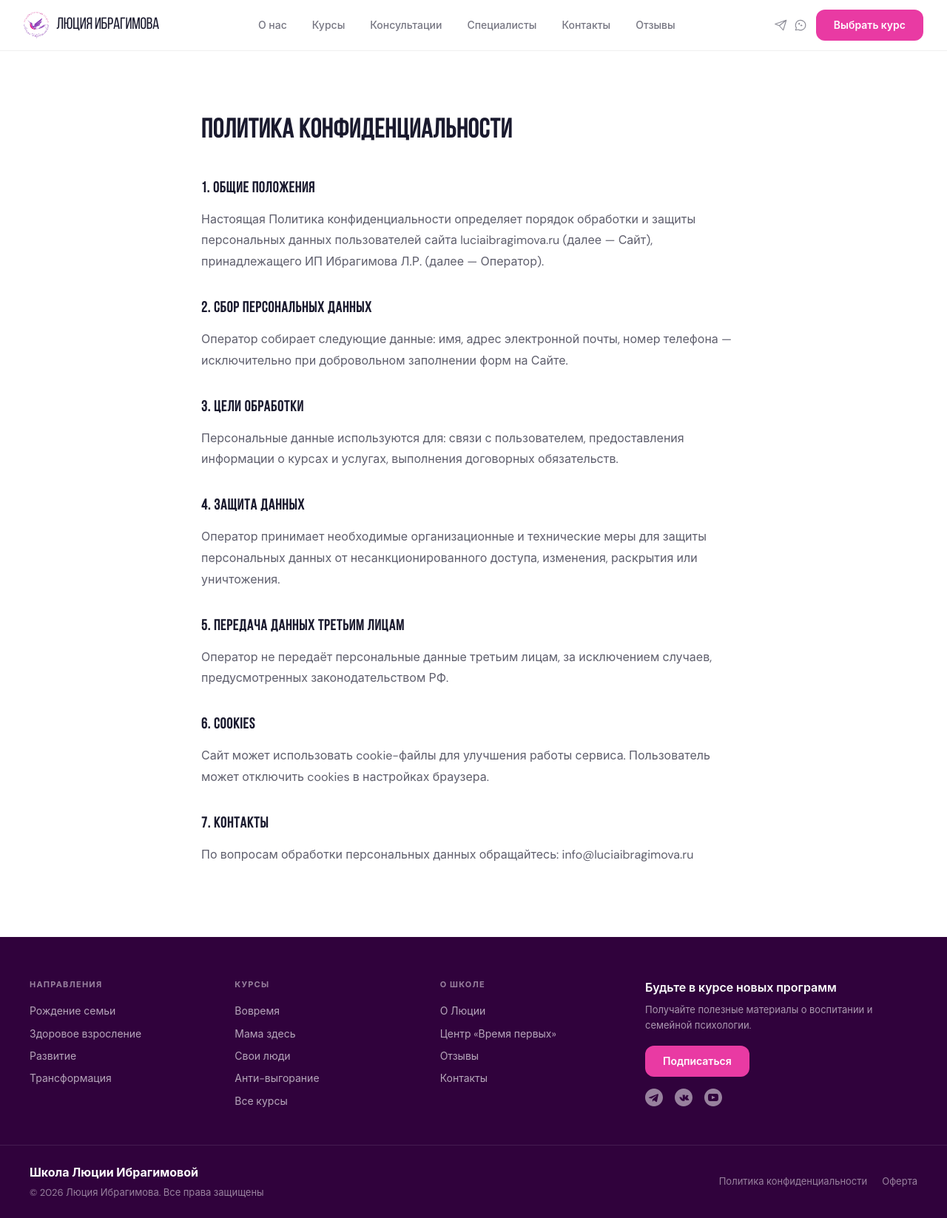
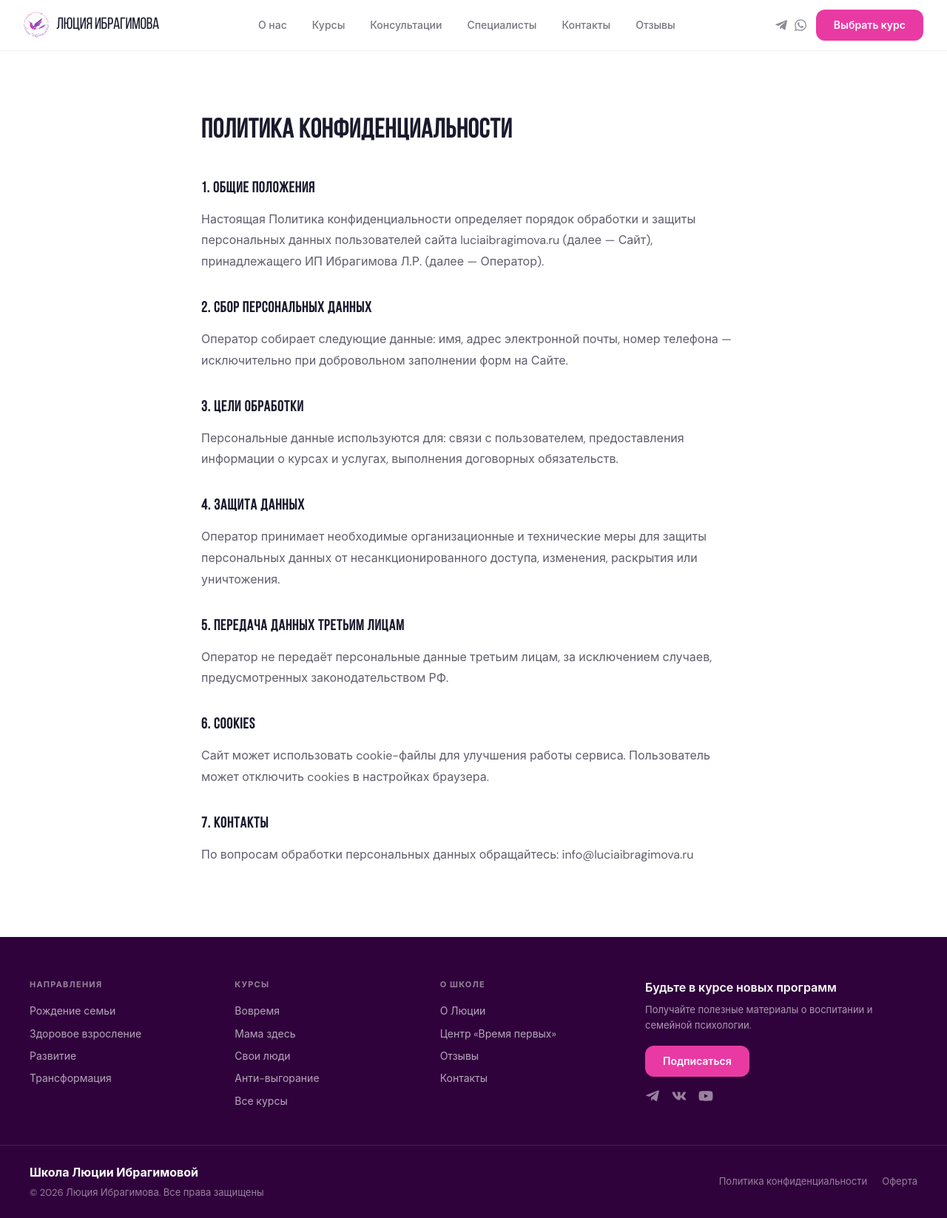
Before and after one commit to Kapustin-Team/luciaibragimova.ru, a Next.js app: page /privacy in a window 1280 px wide. Shown: the whole page at 74% size. Built offline with nearby package versions, Linux system fonts and the light colour scheme.

Commit message:
feat: replace custom SVG social icons with react-icons (FaTelegramPlane, FaWhatsapp, FaVk, FaYoutube)

```diff
--- a/package.json
+++ b/package.json
@@ -13,6 +13,7 @@
     "next": "^16.1.6",
     "react": "^19.2.4",
     "react-dom": "^19.2.4",
+    "react-icons": "^5.6.0",
     "sass": "^1.97.3"
   },
   "devDependencies": {
--- a/src/components/organisms/Footer/Footer.jsx
+++ b/src/components/organisms/Footer/Footer.jsx
@@ -1,15 +1,6 @@
 'use client'
+import { FaTelegramPlane, FaVk, FaYoutube } from 'react-icons/fa'
 import s from './Footer.module.sass'
-
-const TelegramIcon = () => (
-  <svg viewBox="0 0 24 24" fill="currentColor" width="24" height="24"><path d="M12 0C5.373 0 0 5.373 0 12s5.373 12 12 12 12-5.373 12-12S18.627 0 12 0zm5.894 8.221l-1.97 9.28c-.145.658-.537.818-1.084.508l-3-2.21-1.446 1.394c-.16.16-.295.295-.605.295l.213-3.053 5.56-5.023c.242-.213-.054-.334-.373-.121l-6.869 4.326-2.96-.924c-.64-.203-.658-.64.136-.954l11.566-4.458c.538-.196 1.006.128.832.94z"/></svg>
-)
-const VKIcon = () => (
-  <svg viewBox="0 0 24 24" fill="currentColor" width="24" height="24"><path d="M12 0C5.373 0 0 5.373 0 12s5.373 12 12 12 12-5.373 12-12S18.627 0 12 0zm6 13.5c.2.2.6.6.8.8.4.4.7.7.4 1.1-.3.4-1 .4-1 .4h-1.8s-.4.1-.8-.1c-.5-.3-.9-.8-1.3-1.2-.2-.2-.4-.3-.5-.3-.2.1-.3.3-.3.8v1.1s0 .4-.2.5c-.2.1-.5.2-1 .2-1.1 0-2.4-.1-3.5-1.1-1.3-1.2-2.5-3.6-2.5-3.6s-.1-.3 0-.4c.1-.1.4-.1.4-.1l1.9-.1s.2 0 .3.1c.1.1.2.2.2.2s.2.4.4.8c.5 1 .9 1.4 1.1 1.4.1 0 .2-.1.2-.6V10s0-.9-.3-1c-.3-.1 0-.4.2-.4h2.8c.2 0 .3.1.3.3v2.4c0 .1.1.2.2.2.1 0 .2-.1.4-.2.8-.9 1.4-2.3 1.4-2.3s.1-.1.2-.2h.1l2 .1s.6.1.5.4c-.2.4-1 2.2-1.4 2.8"/></svg>
-)
-const YouTubeIcon = () => (
-  <svg viewBox="0 0 24 24" fill="currentColor" width="24" height="24"><path d="M12 0C5.373 0 0 5.373 0 12s5.373 12 12 12 12-5.373 12-12S18.627 0 12 0zm4.441 16.892c-2.102.144-6.784.144-8.883 0C5.282 16.736 5.017 15.622 5 12c.017-3.629.285-4.736 2.558-4.892 2.099-.144 6.782-.144 8.883 0C18.718 7.264 18.982 8.378 19 12c-.018 3.629-.285 4.736-2.559 4.892zM10 9.658l4.917 2.338L10 14.342V9.658z"/></svg>
-)
 
 const COURSE_SLUGS = {
   'Вовремя': 'vovremya',
@@ -26,7 +17,6 @@ function handleDirClick(e, dirName) {
     el.scrollIntoView({ behavior: 'smooth' })
     window.dispatchEvent(new CustomEvent('filter-courses', { detail: { direction: dirName } }))
   } else {
-    // Not on homepage — navigate there with filter param
     window.location.href = `/?direction=${encodeURIComponent(dirName)}#courses`
   }
 }
@@ -91,9 +81,9 @@ export default function Footer() {
               </p>
               <a href="#" className={s.signUpBtn}>Подписаться</a>
               <div className={s.socials}>
-                <a href="https://t.me/ibragimovapsy" target="_blank" rel="noopener noreferrer" className={s.socialIcon} aria-label="Telegram"><TelegramIcon /></a>
-                <a href="https://vk.com/ibragimova___lucia" target="_blank" rel="noopener noreferrer" className={s.socialIcon} aria-label="VK"><VKIcon /></a>
-                <a href="https://www.youtube.com/@lucia.ibr_psy" target="_blank" rel="noopener noreferrer" className={s.socialIcon} aria-label="YouTube"><YouTubeIcon /></a>
+                <a href="https://t.me/ibragimovapsy" target="_blank" rel="noopener noreferrer" className={s.socialIcon} aria-label="Telegram"><FaTelegramPlane size={20} /></a>
+                <a href="https://vk.com/ibragimova___lucia" target="_blank" rel="noopener noreferrer" className={s.socialIcon} aria-label="VK"><FaVk size={20} /></a>
+                <a href="https://www.youtube.com/@lucia.ibr_psy" target="_blank" rel="noopener noreferrer" className={s.socialIcon} aria-label="YouTube"><FaYoutube size={20} /></a>
               </div>
             </div>
           </div>
--- a/src/components/organisms/Header/Header.jsx
+++ b/src/components/organisms/Header/Header.jsx
@@ -2,6 +2,7 @@
 
 import { useState, useEffect } from 'react'
 import { usePathname } from 'next/navigation'
+import { FaTelegramPlane, FaWhatsapp, FaVk } from 'react-icons/fa'
 import s from './Header.module.sass'
 
 const navLinks = [
@@ -70,15 +71,9 @@ export default function Header() {
           ))}
           <div className={s.mobileBottom}>
             <div className={s.mobileSocials}>
-              <a href="https://t.me/ibragimovapsy" target="_blank" rel="noopener noreferrer" aria-label="Telegram">
-                <svg width="20" height="20" viewBox="0 0 24 24" fill="none" stroke="currentColor" strokeWidth="1.5"><path d="M21 3L1 10l7.5 3M21 3l-5.5 18-7-8M21 3L8.5 13" strokeLinejoin="round" strokeLinecap="round"/></svg>
-              </a>
-              <a href="https://wa.me/ibragimovapsy" target="_blank" rel="noopener noreferrer" aria-label="WhatsApp">
-                <svg width="20" height="20" viewBox="0 0 24 24" fill="none" stroke="currentColor" strokeWidth="1.5"><path d="M3 21l1.65-3.8a9 9 0 113.15 2.85L3 21z" strokeLinejoin="round"/><path d="M9 10a.5.5 0 001 0V9a.5.5 0 00-1 0v1zm5 3a.5.5 0 000-1h-1a.5.5 0 000 1h1z"/></svg>
-              </a>
-              <a href="https://vk.com/ibragimova___lucia" target="_blank" rel="noopener noreferrer" aria-label="VK">
-                <svg width="20" height="20" viewBox="0 0 24 24" fill="currentColor"><path d="M21.547 7H2.453A.453.453 0 002 7.453v9.094c0 .25.203.453.453.453h19.094a.453.453 0 00.453-.453V7.453A.453.453 0 0021.547 7zM9.6 14.4H8.4v-4.8h1.2v4.8zm4.8 0h-1.1l-1.5-2.34V14.4H10.6V9.6h1.1l1.5 2.34V9.6h1.2v4.8z"/></svg>
-              </a>
+              <a href="https://t.me/ibragimovapsy" target="_blank" rel="noopener noreferrer" aria-label="Telegram"><FaTelegramPlane size={20} /></a>
+              <a href="https://wa.me/ibragimovapsy" target="_blank" rel="noopener noreferrer" aria-label="WhatsApp"><FaWhatsapp size={20} /></a>
+              <a href="https://vk.com/ibragimova___lucia" target="_blank" rel="noopener noreferrer" aria-label="VK"><FaVk size={20} /></a>
             </div>
             <a
               href={getHref('courses')}
@@ -92,12 +87,8 @@ export default function Header() {
 
         <div className={s.right}>
           <div className={s.socials}>
-            <a href="https://t.me/ibragimovapsy" target="_blank" rel="noopener noreferrer" aria-label="Telegram">
-              <svg width="18" height="18" viewBox="0 0 24 24" fill="none" stroke="currentColor" strokeWidth="1.5"><path d="M21 3L1 10l7.5 3M21 3l-5.5 18-7-8M21 3L8.5 13" strokeLinejoin="round" strokeLinecap="round"/></svg>
-            </a>
-            <a href="https://wa.me/ibragimovapsy" target="_blank" rel="noopener noreferrer" aria-label="WhatsApp">
-              <svg width="18" height="18" viewBox="0 0 24 24" fill="none" stroke="currentColor" strokeWidth="1.5"><path d="M3 21l1.65-3.8a9 9 0 113.15 2.85L3 21z" strokeLinejoin="round"/><path d="M9 10a.5.5 0 001 0V9a.5.5 0 00-1 0v1zm5 3a.5.5 0 000-1h-1a.5.5 0 000 1h1z"/></svg>
-            </a>
+            <a href="https://t.me/ibragimovapsy" target="_blank" rel="noopener noreferrer" aria-label="Telegram"><FaTelegramPlane size={18} /></a>
+            <a href="https://wa.me/ibragimovapsy" target="_blank" rel="noopener noreferrer" aria-label="WhatsApp"><FaWhatsapp size={18} /></a>
           </div>
           <a
             href={getHref('courses')}
```
Also changed, not shown: 1 other file (tests, documents, lock files or other folders).
